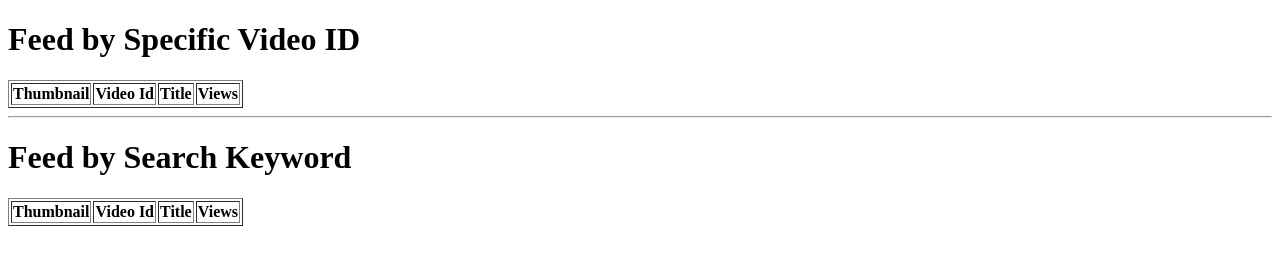
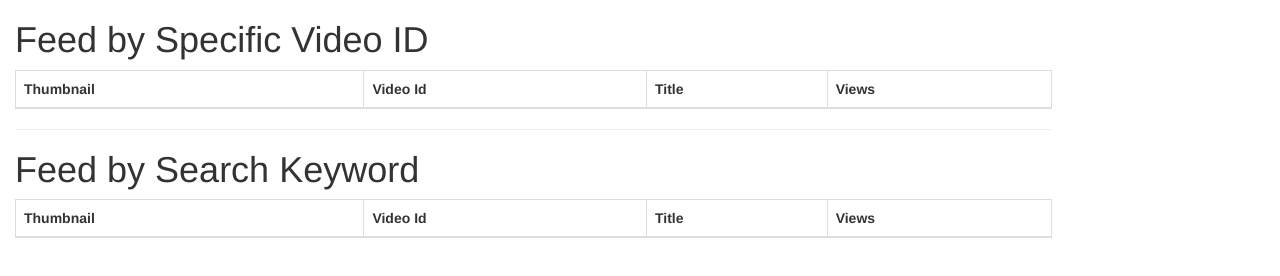
Before and after one commit to sohelamin/youtube-json-api, a plain HTML site: page youtube-data-feed.html in a window 1280 px wide. Drawn offline with nearby package versions, Linux system fonts and the light colour scheme; no server answers.

Commit message:
Bootstrap UI added
Bootstrap UI added

```diff
--- a/youtube-data-feed.html
+++ b/youtube-data-feed.html
@@ -1,7 +1,11 @@
 <!DOCTYPE html>
-<html>
+<html lang="en">
     <head>
+        <meta charset="utf-8">
+        <meta http-equiv="X-UA-Compatible" content="IE=edge">
+        <meta name="viewport" content="width=device-width, initial-scale=1">
         <title>YouTube Data Feed API With JSON</title>
+        <link rel="stylesheet" href="https://maxcdn.bootstrapcdn.com/bootstrap/3.3.4/css/bootstrap.min.css">
         <script src="http://ajax.googleapis.com/ajax/libs/jquery/1.11.2/jquery.min.js"></script>
         <script>
             $(document).ready(function(){
@@ -49,9 +53,12 @@
         </script>
     </head>
     <body>
+	    <div class="container-fluid">
+	    	<div class="row">
+	    		<div class="col-md-10">
 			        <h1>Feed by Specific Video ID</h1>
 			        <div id="feed_by_specific_video_id">
-			<table border="1">
+			            <table class="table table-bordered">
 			                <thead>
 			                    <tr>
 			                        <th>Thumbnail</th>
@@ -67,7 +74,7 @@
 			        <hr>
 			        <h1>Feed by Search Keyword</h1>
 			        <div id="feed_by_keyword_id">
-			<table border="1">
+			            <table class="table table-bordered">
 			                <thead>
 			                    <tr>
 			                        <th>Thumbnail</th>
@@ -80,5 +87,8 @@
 			                </tbody>
 			            </table>
 			        </div>
+			    </div>
+		    </div>
+	    </div>
     </body>
 </html>
```
Lines whose indentation alone changed are shown as unchanged.
